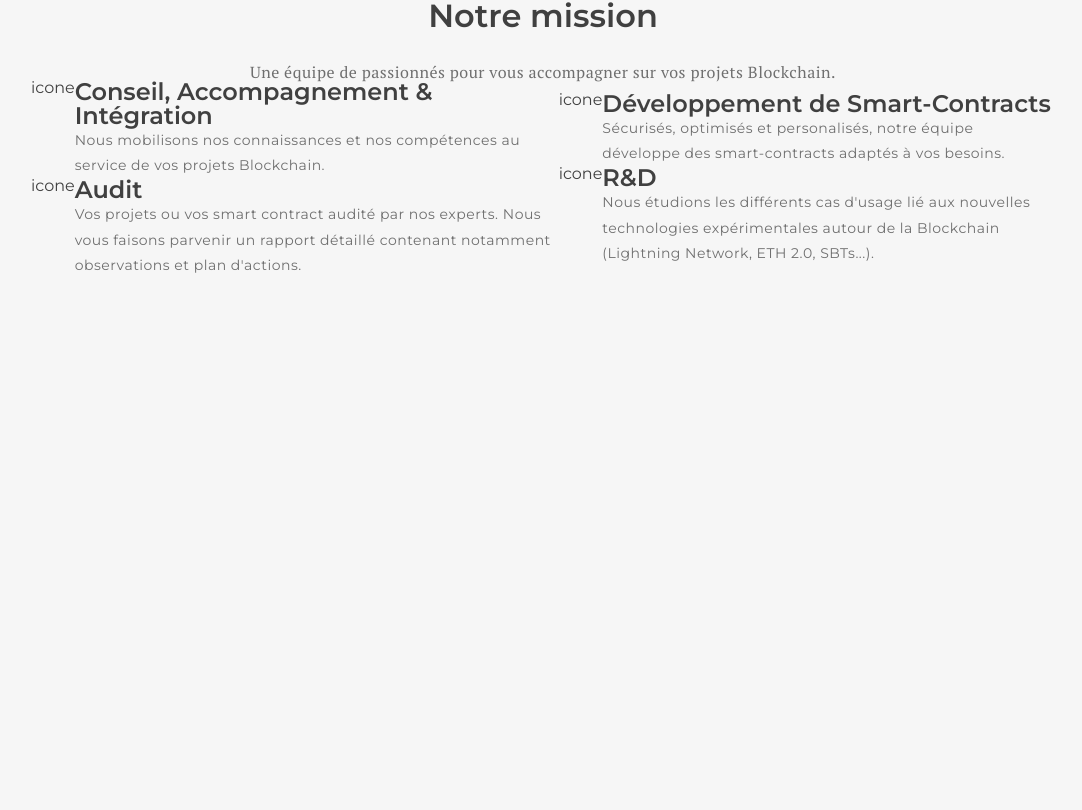
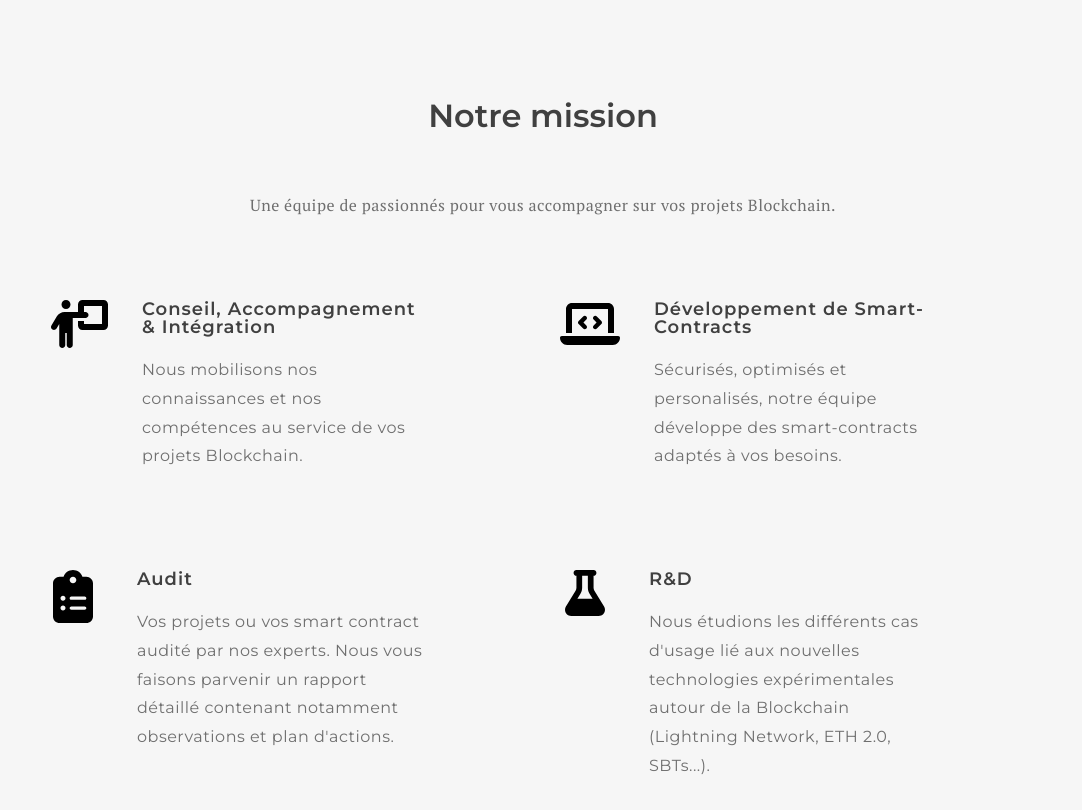
Before and after one commit to The-JW-Corp/JW-Corp-react, a React (Create React App) app: page / in a window 1280 px wide. Shown: the top 810 px of the page, without its empty margins (97-1179 px from the left). Built offline with nearby package versions, Linux system fonts and the light colour scheme.

Commit message:
fully responsive notreMission

```diff
--- a/src/components/NotreMission/NotreMission.css
+++ b/src/components/NotreMission/NotreMission.css
@@ -2,60 +2,164 @@
   display: flex;
   flex-direction: column;
   align-items: center;
-  justify-content: space-between;
+  justify-content: center;
 }
 .notreMission-title-wrap {
   display: flex;
   flex-direction: column;
   align-items: center;
   justify-content: space-between;
-  height: 80px;
+  height: 170px;
+  padding-top: 100px;
 }
 .notreMission-title-wrap h2 {
   font-size: 32px;
-  /* color: rgb(64, 64, 64); */
   font-weight: 600;
-  max-width: 600px;
 }
 .notreMission-title-wrap span {
   color: rgb(111, 111, 111);
   font-size: 16px;
   font-family: "PT Serif", serif;
   letter-spacing: 0.5px;
+  text-align: center;
+  line-height: 1.8;
+  font-weight: 400;
+  width: 280px;
 }
 .notreMission-service-container {
   width: 80%; /* Définit la marge sur les côtés*/
   display: flex;
+  flex-direction: column;
   justify-content: center;
   align-items: center;
 }
-.notreMission-service-wrap {
+.notreMission-service-subwrap {
+  display: flex;
+  flex-direction: column;
+  align-items: center;
+  padding-top: 100px;
+}
+.notreMission-service-img-wrap {
   display: flex;
   justify-content: center;
   align-items: center;
-    flex-direction: column;
 }
-.notreMission-service-subwrap{
-    display: flex;
+.notreMission-icone-top {
+  width: 60px;
+  height: auto;
 }
-.notreMission-service{
+.notreMission-icone-bottom {
+  width: 40px;
+  height: auto;
+}
+.notreMission-service {
   display: flex;
   flex-direction: column;
+  align-items: center;
+  text-align: center;
   text-decoration: none;
   color: rgb(64, 64, 64);
+  padding-top: 10px;
 }
-.notreMission-service:hover{
+.notreMission-service:hover {
   color: blueviolet !important;
-    transition: .5s;
+  transition: 0.5s;
 }
-.notreMission-service h3{
+.notreMission-service h3 {
   font-weight: 600;
   font-size: 1.5em;
 }
-.notreMission-service p{
+.notreMission-service p {
   font-weight: 400;
   color: rgb(111, 111, 111);
   font-size: 14px;
   line-height: 1.8;
   letter-spacing: 0.5px;
+  padding-top: 20px;
+  width: 90%;
 }
+@media (min-width: 768px) {
+  .notreMission-title-wrap span {
+    width: 80%;
+  }
+  .notreMission-service-container {
+    flex-direction: row;
+    flex-wrap: wrap;
+    width: 100%;
+  }
+  .notreMission-service-subwrap {
+    display: flex;
+    flex-direction: row;
+    justify-content: space-around;
+    align-items: flex-start;
+    padding-top: 0%;
+    min-height: 300px;
+    width: 40%;
+  }
+  .notreMission-icone-top {
+    width: 60px;
+    height: auto;
+    margin-top: 10px;
+  }
+  .notreMission-icone-bottom {
+    width: 40px;
+    height: auto;
+    margin-top: 10px;
+  }
+  .notreMission-service {
+    align-items: flex-start;
+    text-align: left;
+    padding-top: 10px;
+    width: 75%;
+  }
+  .notreMission-service h3 {
+    text-align: left;
+    width: 100%;
+  }
+  .notreMission-service p {
+    font-size: 16px;
+    width: 85%;
+  }
+}
+@media (min-width: 1024px) {
+  .notreMission-title-wrap {
+    height: 120px;
+  }
+  .notreMission-title-wrap span {
+    width: 100%;
+  }
+  .notreMission-service-container {
+    padding-top: 70px;
+  }
+  .notreMission-service-subwrap {
+    width: 40%;
+    min-height: 270px;
+    padding-top: 0%;
+  }
+}
+@media (min-width: 1280px) {
+  .notreMission-service-container {
+    width: 1280px;
+  }
+  .notreMission-service h3 {
+    text-align: left;
+    width: 350px;
+    font-weight: 600;
+    font-size: 18px;
+    letter-spacing: 1px;
+  }
+  .notreMission-service h3 {
+    text-align: left;
+    width: 75%;
+  }
+  .notreMission-service p {
+    font-size: 16px;
+    width: 75%;
+  }
+}
+/* @media (min-width: 1536px) {
+  .notreMission-service-container {
+    width: 1536px;
+    background-color: blue;
+  }
+ } */
--- a/src/components/NotreMission/NotreMission.js
+++ b/src/components/NotreMission/NotreMission.js
@@ -1,6 +1,9 @@
 import React from "react";
 import "./NotreMission.css";
-
+import chalkBoard from "../../assets/icons/person-chalkboard-solid.svg";
+import laptop from "../../assets/icons/laptop-code-solid.svg";
+import clipboard from "../../assets/icons/clipboard-list-solid.svg";
+import flask from "../../assets/icons/flask-solid.svg";
 const NotreMission = () => {
   return (
     <section className="notreMission-component">
@@ -12,19 +15,42 @@ const NotreMission = () => {
         </span>
       </div>
       <div className="notreMission-service-container">
-        <div className="notreMission-service-wrap">
         <div className="notreMission-service-subwrap">
-            <i>icone</i>
+          <div classname="notreMission-service-img-wrap">
+            <img
+              src={chalkBoard}
+              alt="chalkboard"
+              className="notreMission-icone-top"
+            />
+          </div>
           <a className="notreMission-service" href="/#">
             <h3>Conseil, Accompagnement & Intégration</h3>
             <p>
-                Nous mobilisons nos connaissances et nos compétences au service
-                de vos projets Blockchain.
+              Nous mobilisons nos connaissances et nos compétences au service de
+              vos projets Blockchain.
             </p>
           </a>
         </div>
         <div className="notreMission-service-subwrap">
-            <i>icone</i>
+          <div classname="notreMission-service-img-wrap">
+            <img src={laptop} alt="laptop" className="notreMission-icone-top" />
+          </div>
+          <a className="notreMission-service" href="/#">
+            <h3>Développement de Smart-Contracts</h3>
+            <p>
+              Sécurisés, optimisés et personalisés, notre équipe développe des
+              smart-contracts adaptés à vos besoins.
+            </p>
+          </a>
+        </div>
+        <div className="notreMission-service-subwrap">
+          <div classname="notreMission-service-img-wrap">
+            <img
+              src={clipboard}
+              alt="clipboard"
+              className="notreMission-icone-bottom"
+            />
+          </div>
           <a className="notreMission-service" href="/#">
             <h3>Audit</h3>
             <p>
@@ -34,20 +60,14 @@ const NotreMission = () => {
             </p>
           </a>
         </div>
+        <div className="notreMission-service-subwrap">
+          <div classname="notreMission-service-img-wrap">
+            <img
+              src={flask}
+              alt="flask"
+              className="notreMission-icone-bottom"
+            />
           </div>
-        <div className="notreMission-service-wrap">
-          <div className="notreMission-service-subwrap">
-            <i>icone</i>
-            <a className="notreMission-service" href="/#">
-              <h3>Développement de Smart-Contracts</h3>
-              <p>
-                Sécurisés, optimisés et personalisés, notre équipe développe des
-                smart-contracts adaptés à vos besoins.
-              </p>
-            </a>
-          </div>
-          <div className="notreMission-service-subwrap">
-            <i>icone</i>
           <a className="notreMission-service" href="/#">
             <h3>R&D</h3>
             <p>
@@ -58,7 +78,6 @@ const NotreMission = () => {
           </a>
         </div>
       </div>
-      </div>
     </section>
   );
 };
```
Lines whose indentation alone changed are shown as unchanged.
